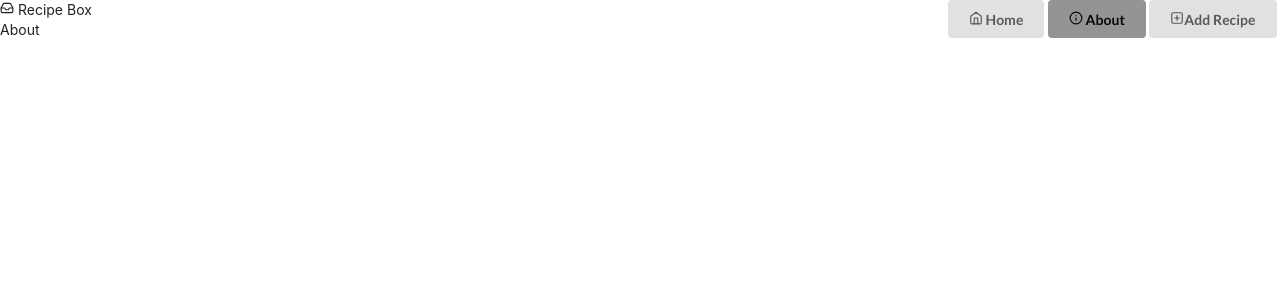
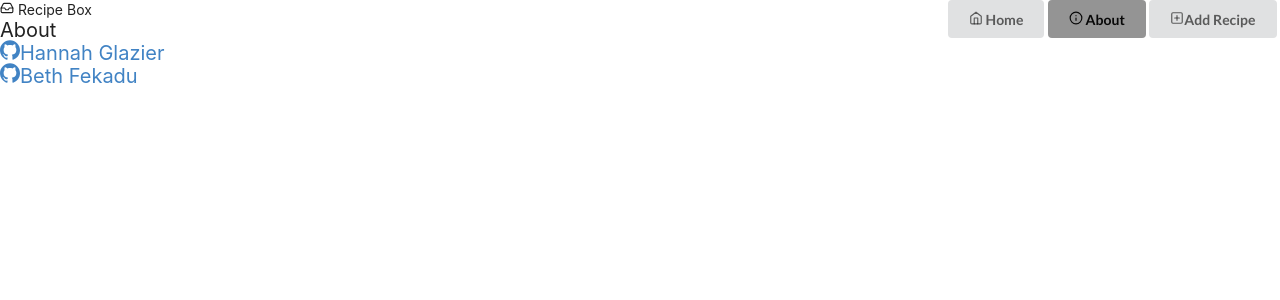
Before and after one commit to HannahGlazier/Recipe-Box, a React (Create React App) app: page /about in a window 1280 px wide. Shown: the top 300 px of the page. Built offline with nearby package versions, Linux system fonts and the light colour scheme; no server answers.

Commit message:
added github links

```diff
--- a/data.json
+++ b/data.json
@@ -98,7 +98,7 @@
         "Add rice and simmer for 20 minutes.",
         "Enjoy!"
       ],
-      "imageURL": ""
+      "imageURL": "https://encrypted-tbn0.gstatic.com/images?q=tbn:ANd9GcT4MeMpudTU2HY-1yHxrsAk70MnQu9xVb4KUQ&usqp=CAU"
     },
     {
       "id": 4,
@@ -348,7 +348,7 @@
         "Let cool on rack before cutting into squares.",
         "(Make-ahead: Cover and refrigerate for up to 2 days or overwrap with heavy-duty foil and freeze for up to 2 weeks.)"
       ],
-      "imageURL": "",
+      "imageURL": "https://m1.quebecormedia.com/emp/cl_prod/canadian_living-_-ec57f7d6-e56e-4b5e-9a51-fb1300b3e421-_-blueberry-oatmeal-squares2501359401339.jpg?impolicy=resize&width=1500&height=1500",
       "originalURL": "http://www.canadianliving.com/food/blueberry_oatmeal_squares.php"
     },
     {
--- a/src/components/About.js
+++ b/src/components/About.js
@@ -1,8 +1,14 @@
 import React from 'react'
+import { SiGithub } from "react-icons/si"
 
 function About() {
   return (
+    <div className='about'>
     <div>About</div>
+    <a href="https://github.com/HannahGlazier" target="_blank" rel="noreferrer"><SiGithub />Hannah Glazier</a>
+    <br></br>
+    <a href="https://github.com/8eth" target="_blank" rel="noreferrer" ><SiGithub />Beth Fekadu</a>
+    </div>
   )
 }
 
--- a/src/index.css
+++ b/src/index.css
@@ -23,3 +23,13 @@ code {
 .logo{
   font-size: 40px;
 }
+
+.about{
+  font-size: 20px;
+}
+
+/* a:link {
+  color: green;
+  background-color: transparent;
+  text-decoration: none;
+} */
```
